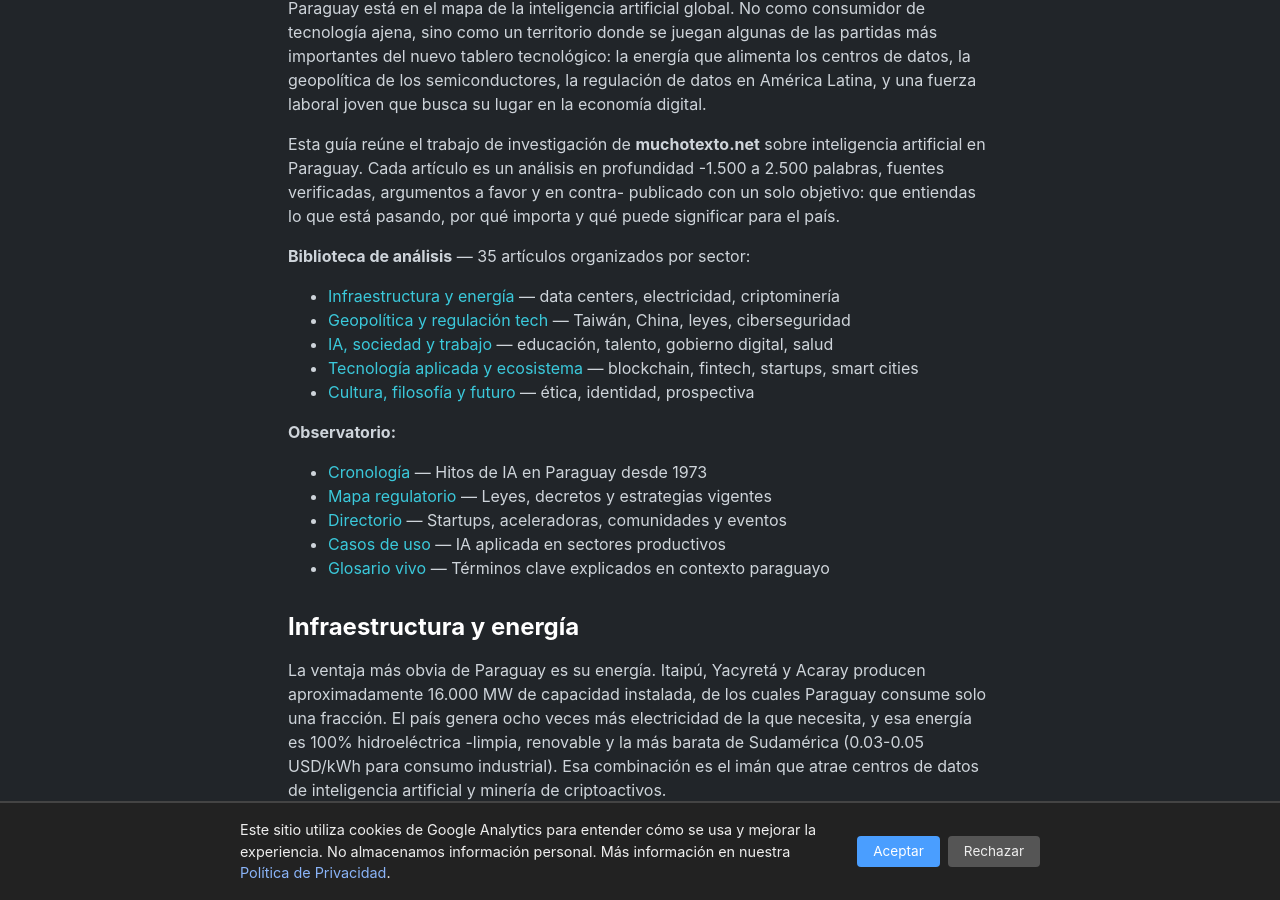
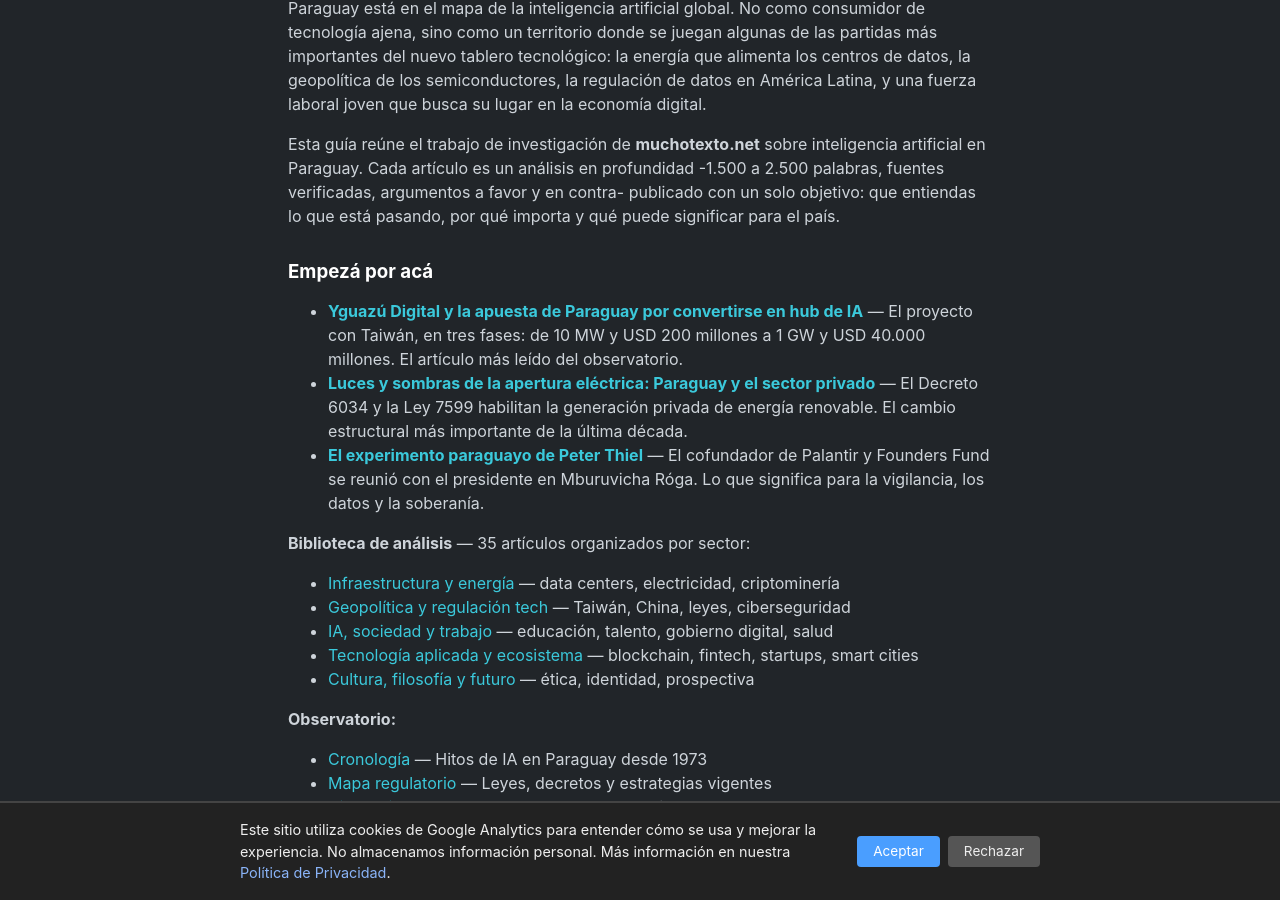
Before and after one commit to miravosqueinteresante/muchotexto.net, a Jekyll site: the page built from ia-en-paraguay.markdown, in a window 1280 px wide and 900 px high, scrolled down 351 px. Built offline with Jekyll 4.4.1, drawn with Linux system fonts in a browser that asks for light colours.

Commit message:
feat: add 'Empeza por aca' section to pillar page with 3 flagship articles

```diff
--- a/ia-en-paraguay.markdown
+++ b/ia-en-paraguay.markdown
@@ -9,6 +9,12 @@
 Paraguay está en el mapa de la inteligencia artificial global. No como consumidor de tecnología ajena, sino como un territorio donde se juegan algunas de las partidas más importantes del nuevo tablero tecnológico: la energía que alimenta los centros de datos, la geopolítica de los semiconductores, la regulación de datos en América Latina, y una fuerza laboral joven que busca su lugar en la economía digital.
 
 Esta guía reúne el trabajo de investigación de **muchotexto.net** sobre inteligencia artificial en Paraguay. Cada artículo es un análisis en profundidad -1.500 a 2.500 palabras, fuentes verificadas, argumentos a favor y en contra- publicado con un solo objetivo: que entiendas lo que está pasando, por qué importa y qué puede significar para el país.
+
+### Empezá por acá
+
+- **[Yguazú Digital y la apuesta de Paraguay por convertirse en hub de IA]({% post_url 2026-06-23-yguazu-digital-paraguay-hub-ia-mas-grande-del-mundo %})** — El proyecto con Taiwán, en tres fases: de 10 MW y USD 200 millones a 1 GW y USD 40.000 millones. El artículo más leído del observatorio.
+- **[Luces y sombras de la apertura eléctrica: Paraguay y el sector privado]({% post_url 2026-05-27-apertura-sector-electrico-privado-paraguay %})** — El Decreto 6034 y la Ley 7599 habilitan la generación privada de energía renovable. El cambio estructural más importante de la última década.
+- **[El experimento paraguayo de Peter Thiel]({% post_url 2026-05-16-peter-thiel-paraguay-experimento %})** — El cofundador de Palantir y Founders Fund se reunió con el presidente en Mburuvicha Róga. Lo que significa para la vigilancia, los datos y la soberanía.
 
 **Biblioteca de análisis** — {{ site.posts | where_exp: "p","p.categories contains 'articulos'" | size | minus: 2 }} artículos organizados por sector:
 
```
